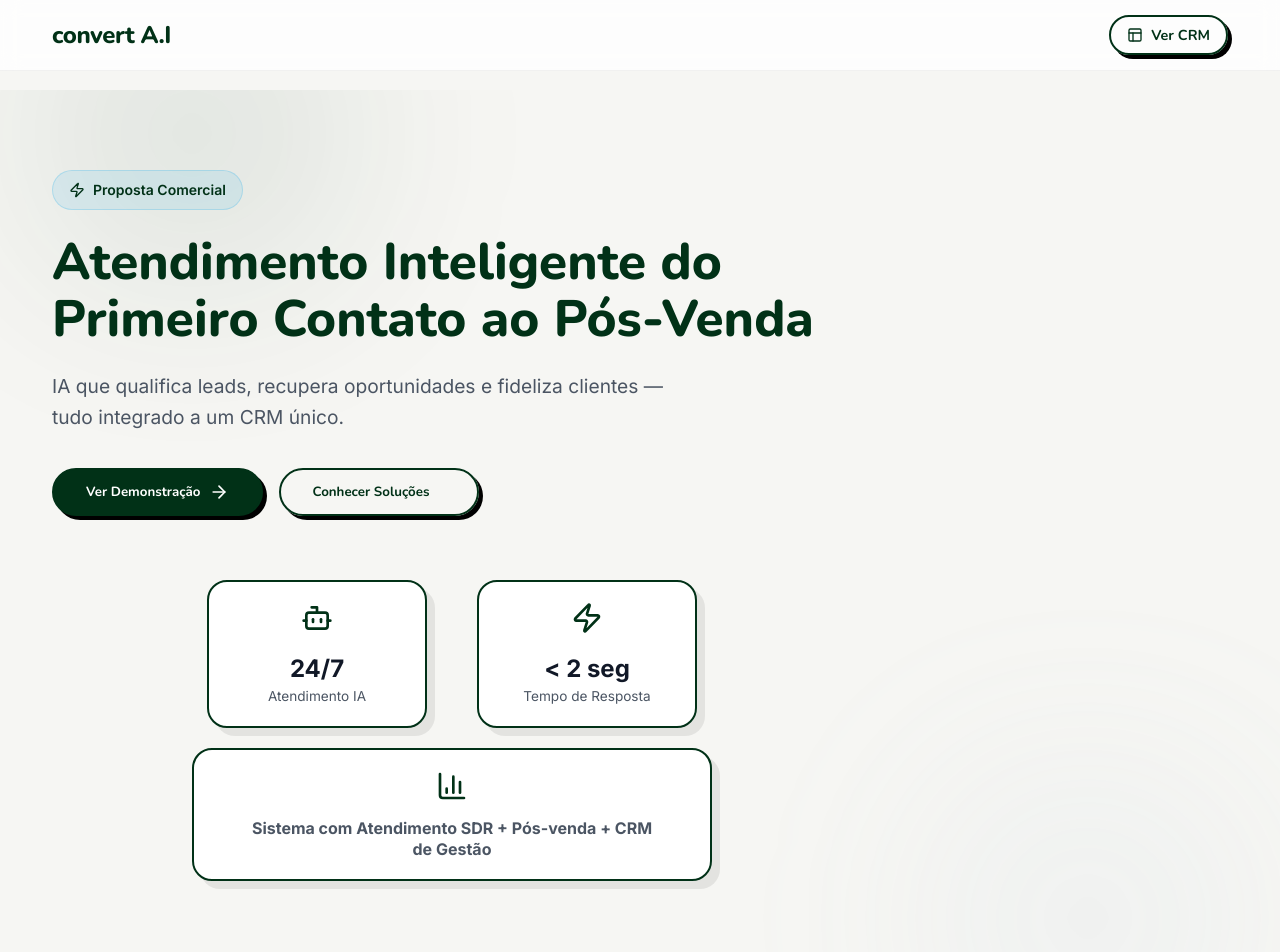
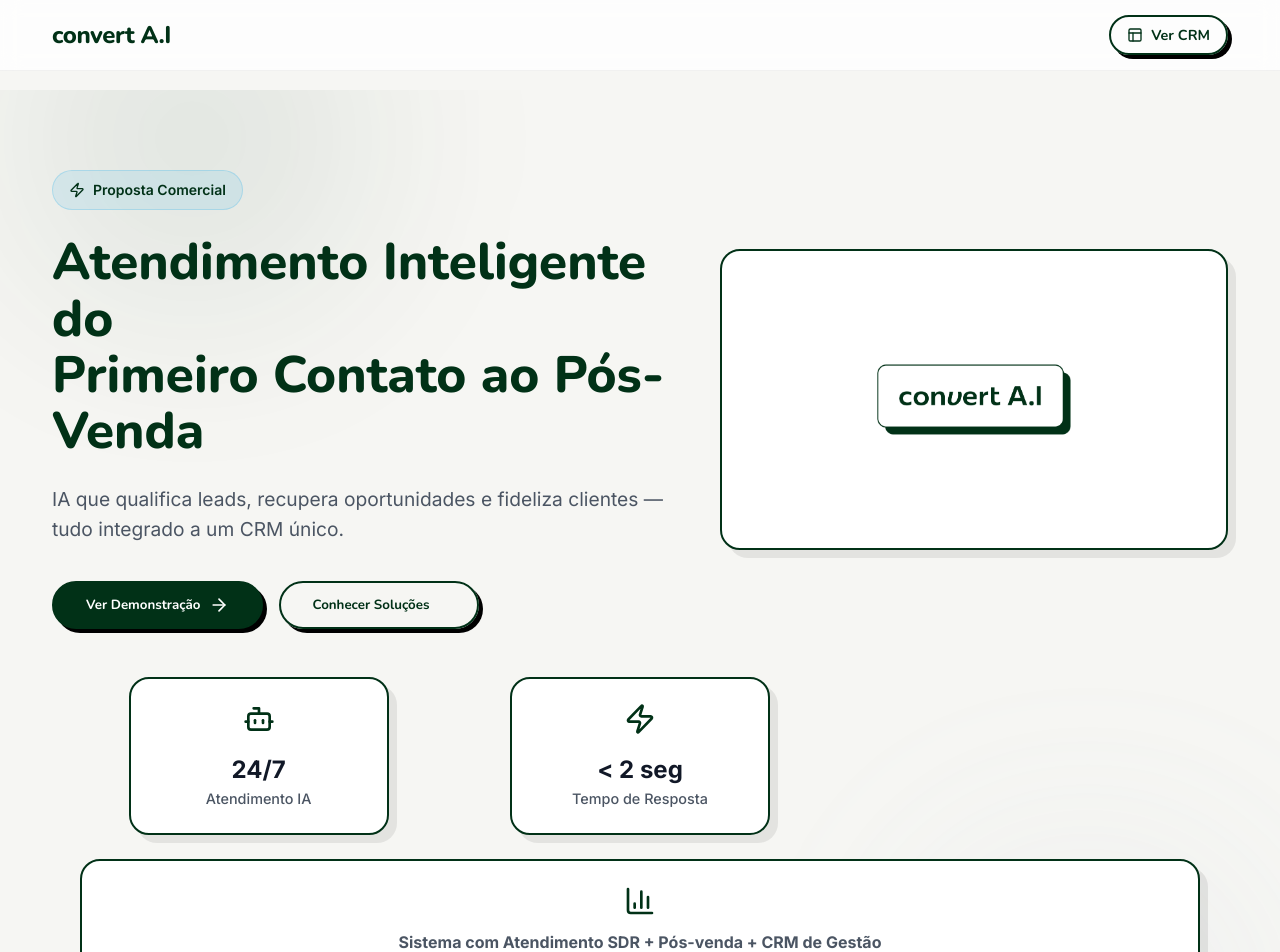
Before and after one commit to mateusolintof/SPA_Proposta_Comercial, a React (Vite) app: page / in a window 1280 px wide. Shown: the top 952 px of the page. Built offline with nearby package versions, Linux system fonts and the light colour scheme.

Commit message:
Changes to be committed: new file:   public/Logo 2-07.png new file:   public/Logo Principal-07.png modified:   src/components/Hero.jsx modified:   src/index.css

```diff
--- a/src/components/Hero.jsx
+++ b/src/components/Hero.jsx
@@ -3,6 +3,8 @@ import { motion } from 'framer-motion';
 import { ArrowRight, Bot, Zap, BarChart3 } from 'lucide-react';
 
 const Hero = () => {
+  const logoSrc = '/Logo 2-07.png'; // colocar este arquivo em /public
+
   return (
     <section className="section" style={{ minHeight: '90vh', display: 'flex', alignItems: 'center', position: 'relative', overflow: 'hidden' }}>
       {/* Background Elements */}
@@ -30,11 +32,12 @@ const Hero = () => {
       </div>
 
       <div className="container">
-        <div style={{ maxWidth: '800px' }}>
+        <div className="hero-top">
           <motion.div
             initial={{ opacity: 0, y: 20 }}
             animate={{ opacity: 1, y: 0 }}
             transition={{ duration: 0.8 }}
+            style={{ maxWidth: '680px' }}
           >
             <div style={{
               display: 'inline-flex',
@@ -72,19 +75,26 @@ const Hero = () => {
           </motion.div>
 
           <motion.div
+            initial={{ opacity: 0, scale: 0.96 }}
+            animate={{ opacity: 1, scale: 1 }}
+            transition={{ delay: 0.15, duration: 0.7 }}
+            className="hero-logo-wrap"
+          >
+            <div className="glass-panel" style={{ padding: '1.5rem', display: 'flex', alignItems: 'center', justifyContent: 'center' }}>
+              <img
+                src={logoSrc}
+                alt="convert A.I"
+                style={{ width: '100%', maxWidth: '420px', height: 'auto', objectFit: 'contain' }}
+              />
+            </div>
+          </motion.div>
+        </div>
+
+        <motion.div
           initial={{ opacity: 0, y: 40 }}
           animate={{ opacity: 1, y: 0 }}
-            transition={{ delay: 0.4, duration: 0.8 }}
-            style={{
-              marginTop: '4rem',
-              display: 'grid',
-              gridTemplateColumns: 'repeat(auto-fit, minmax(180px, 1fr))',
-              gap: '1.25rem',
-              justifyItems: 'center',
-              maxWidth: '520px',
-              marginLeft: 'auto',
-              marginRight: 'auto'
-            }}
+          transition={{ delay: 0.25, duration: 0.8 }}
+          className="hero-cards"
         >
           {[
             { icon: Bot, label: 'Atendimento IA', value: '24/7' },
@@ -100,10 +110,10 @@ const Hero = () => {
               key={index}
               className="glass-panel"
               style={{
-                  padding: '1.25rem',
+                padding: '1.5rem',
                 textAlign: 'center',
                 width: '100%',
-                  maxWidth: item.wide ? '100%' : '220px',
+                maxWidth: item.wide ? '100%' : '260px',
                 gridColumn: item.wide ? '1 / -1' : 'auto',
                 justifySelf: item.wide ? 'stretch' : 'center'
               }}
@@ -113,11 +123,11 @@ const Hero = () => {
                 <div style={{ fontSize: '1.5rem', fontWeight: 700, color: 'var(--color-text)' }}>{item.value}</div>
               )}
               <div style={{
-                  fontSize: item.wide ? '1rem' : '0.85rem',
+                fontSize: item.wide ? '1rem' : '0.9rem',
                 color: 'var(--color-text-muted)',
-                  lineHeight: 1.3,
-                  fontWeight: item.wide ? 700 : 400,
-                  maxWidth: item.wide ? '420px' : '100%',
+                lineHeight: 1.35,
+                fontWeight: item.wide ? 700 : 500,
+                maxWidth: item.wide ? '520px' : '100%',
                 margin: item.wide ? '0 auto' : undefined
               }}>
                 {item.label}
@@ -126,7 +136,6 @@ const Hero = () => {
           ))}
         </motion.div>
       </div>
-      </div>
     </section>
   );
 };
--- a/src/index.css
+++ b/src/index.css
@@ -332,6 +332,29 @@ p {
 }
 
 /* Desktop helpers */
+.hero-top {
+  display: flex;
+  flex-direction: column;
+  gap: 2.5rem;
+}
+
+.hero-logo-wrap {
+  max-width: 520px;
+  margin: 0 auto;
+}
+
+.hero-cards {
+  margin-top: 3rem;
+  display: grid;
+  grid-template-columns: repeat(auto-fit, minmax(200px, 1fr));
+  gap: 1.25rem;
+  justify-items: center;
+}
+
+.hero-cards .glass-panel {
+  width: 100%;
+}
+
 .demo-grid {
   display: grid;
   gap: 2rem;
@@ -345,6 +368,26 @@ p {
 @media (min-width: 1024px) {
   .section {
     padding: 5rem 0;
+  }
+  .hero-top {
+    display: grid;
+    grid-template-columns: 1.1fr 0.9fr;
+    align-items: center;
+    gap: 3rem;
+  }
+  .hero-logo-wrap {
+    max-width: 540px;
+    justify-self: center;
+    width: 100%;
+  }
+  .hero-cards {
+    grid-template-columns: repeat(3, minmax(0, 1fr));
+    gap: 1.5rem;
+    max-width: 1120px;
+    margin: 3rem auto 0 auto;
+  }
+  .hero-cards .glass-panel {
+    height: 100%;
   }
   .demo-grid {
     grid-template-columns: 1.05fr 0.95fr;
```
Also changed, not shown: public/Logo 2-07.png (added), public/Logo Principal-07.png (added). Lines whose indentation alone changed are shown as unchanged.
